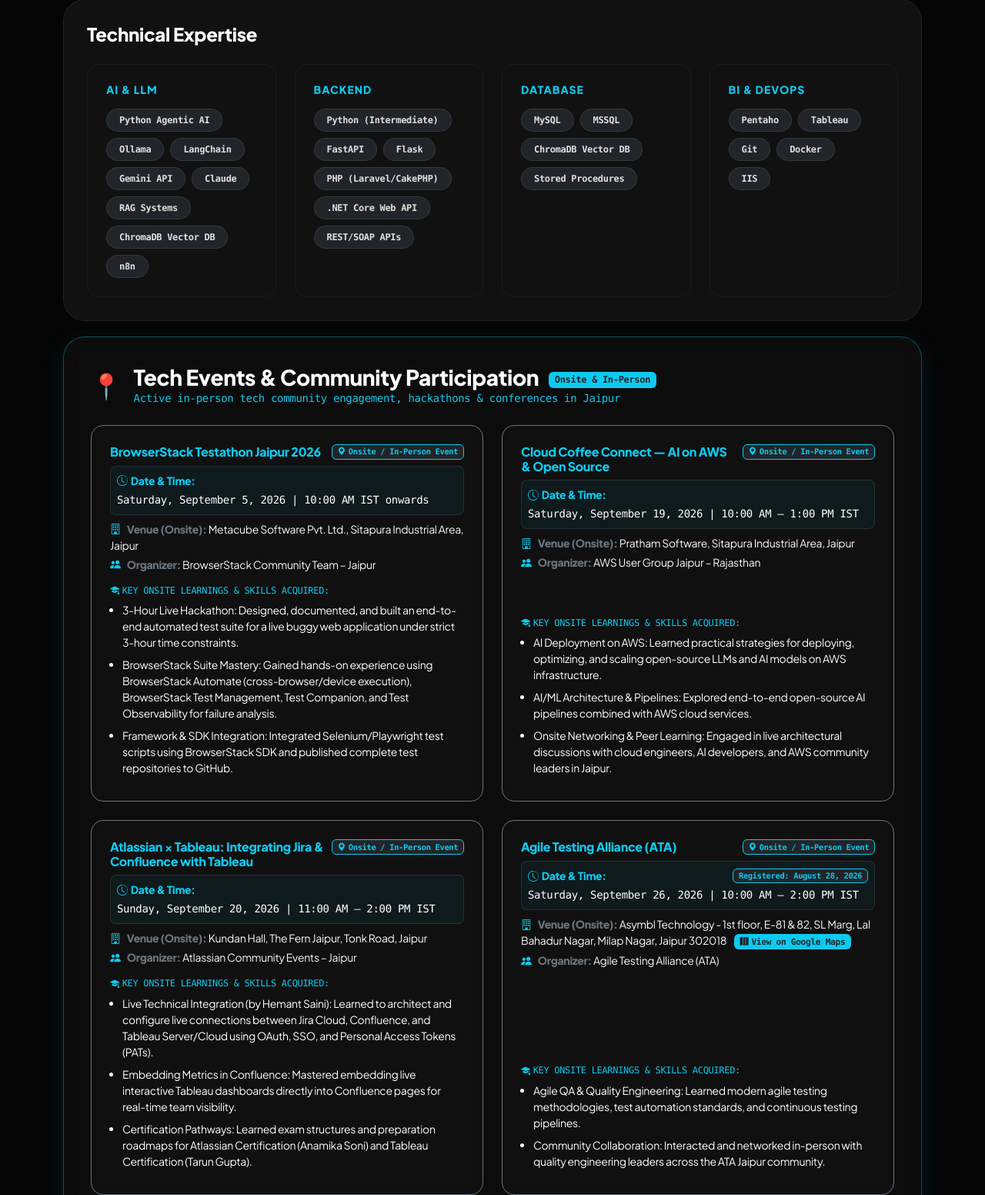
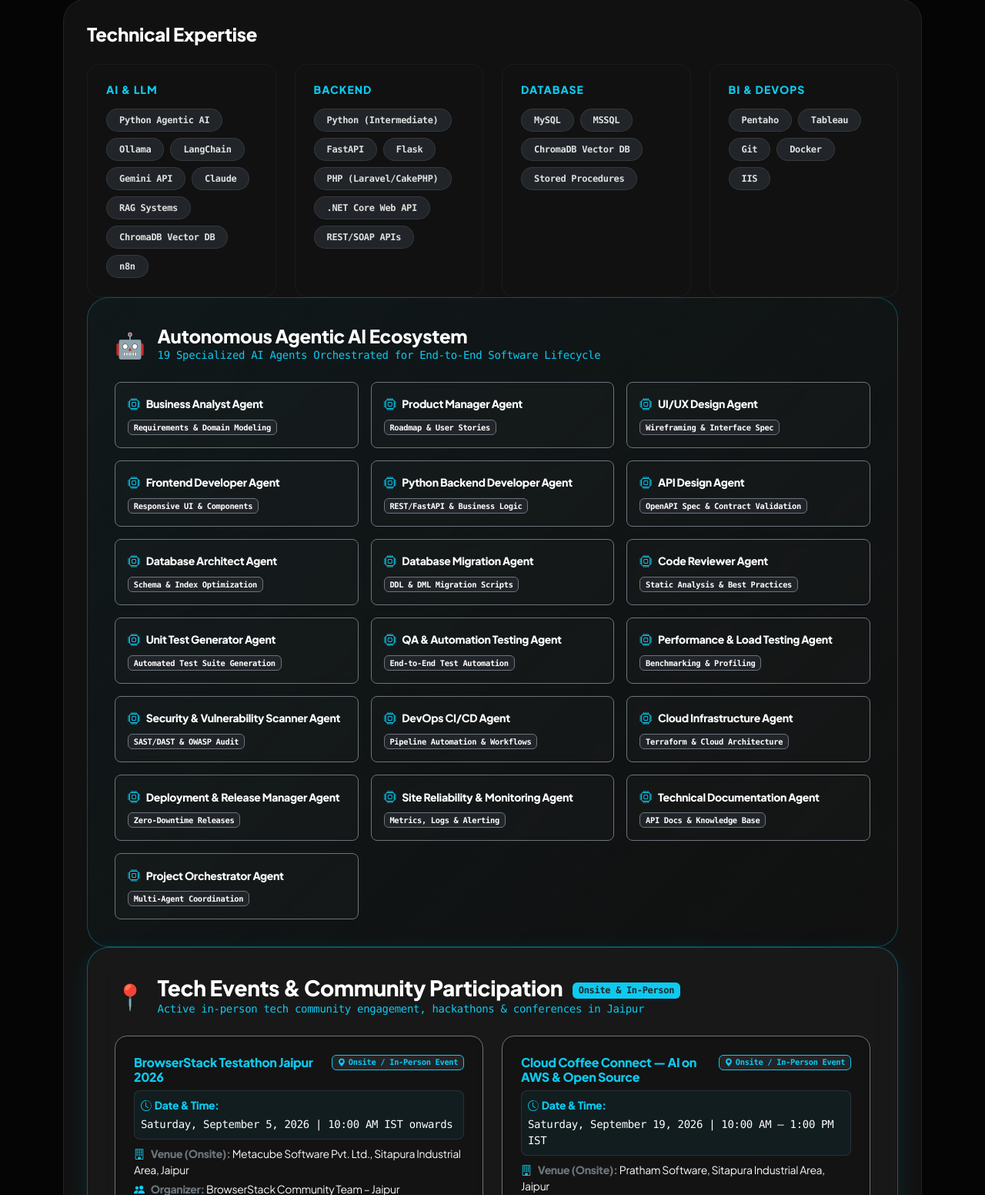
Before and after one commit to rislrohitjain/rohitjain-resume, a Flask app: page / in a window 1280 px wide. Shown: the part 1192-2744 px from the top of the page at 77% size. Run offline with Flask 3, Linux system fonts and the light colour scheme.

Commit message:
Add 19 Specialized Autonomous AI Agents Ecosystem

```diff
--- a/app.py
+++ b/app.py
@@ -33,6 +33,27 @@ user_data = {
         "Database": ["MySQL", "MSSQL", "ChromaDB Vector DB", "Stored Procedures"],
         "BI & DevOps": ["Pentaho", "Tableau", "Git", "Docker", "IIS"]
     },
+    "agentic_team": [
+        {"name": "Business Analyst Agent", "role": "Requirements & Domain Modeling"},
+        {"name": "Product Manager Agent", "role": "Roadmap & User Stories"},
+        {"name": "UI/UX Design Agent", "role": "Wireframing & Interface Spec"},
+        {"name": "Frontend Developer Agent", "role": "Responsive UI & Components"},
+        {"name": "Python Backend Developer Agent", "role": "REST/FastAPI & Business Logic"},
+        {"name": "API Design Agent", "role": "OpenAPI Spec & Contract Validation"},
+        {"name": "Database Architect Agent", "role": "Schema & Index Optimization"},
+        {"name": "Database Migration Agent", "role": "DDL & DML Migration Scripts"},
+        {"name": "Code Reviewer Agent", "role": "Static Analysis & Best Practices"},
+        {"name": "Unit Test Generator Agent", "role": "Automated Test Suite Generation"},
+        {"name": "QA & Automation Testing Agent", "role": "End-to-End Test Automation"},
+        {"name": "Performance & Load Testing Agent", "role": "Benchmarking & Profiling"},
+        {"name": "Security & Vulnerability Scanner Agent", "role": "SAST/DAST & OWASP Audit"},
+        {"name": "DevOps CI/CD Agent", "role": "Pipeline Automation & Workflows"},
+        {"name": "Cloud Infrastructure Agent", "role": "Terraform & Cloud Architecture"},
+        {"name": "Deployment & Release Manager Agent", "role": "Zero-Downtime Releases"},
+        {"name": "Site Reliability & Monitoring Agent", "role": "Metrics, Logs & Alerting"},
+        {"name": "Technical Documentation Agent", "role": "API Docs & Knowledge Base"},
+        {"name": "Project Orchestrator Agent", "role": "Multi-Agent Coordination"}
+    ],
     "events": [
         {
             "title": "BrowserStack Testathon Jaipur 2026",
--- a/templates/index.html
+++ b/templates/index.html
@@ -231,7 +231,31 @@
         </div>
         {% endfor %}
     </div>
+<!-- Autonomous Agentic Ecosystem Section -->
+{% if user.agentic_team %}
+<div class="bento-item" style="grid-column: span 4; background: linear-gradient(135deg, rgba(0, 212, 255, 0.04), rgba(17, 17, 17, 0.95)); border: 1px solid rgba(0, 212, 255, 0.3); border-radius: 28px; padding: 35px;">
+    <div class="d-flex align-items-center mb-4">
+        <span class="fs-2 me-3">🤖</span>
+        <div>
+            <h4 class="fw-bold mb-0 text-white">Autonomous Agentic AI Ecosystem</h4>
+            <p class="text-info small mb-0 font-monospace">19 Specialized AI Agents Orchestrated for End-to-End Software Lifecycle</p>
+        </div>
+    </div>
+    <div class="row g-3">
+        {% for agent in user.agentic_team %}
+        <div class="col-md-6 col-lg-4">
+            <div class="p-3 border border-secondary border-opacity-20 rounded-3 h-100" style="background: rgba(255, 255, 255, 0.02); backdrop-filter: blur(4px);">
+                <div class="d-flex align-items-center mb-1">
+                    <i class="bi bi-cpu text-info me-2"></i>
+                    <h6 class="fw-bold text-white mb-0 small">{{ agent.name }}</h6>
+                </div>
+                <span class="badge bg-dark border border-secondary text-dim font-monospace" style="font-size: 0.65rem;">{{ agent.role }}</span>
+            </div>
+        </div>
+        {% endfor %}
+    </div>
 </div>
+{% endif %}
 
         <!-- Tech Events & Community Participation Section -->
         {% if user.events %}
```
